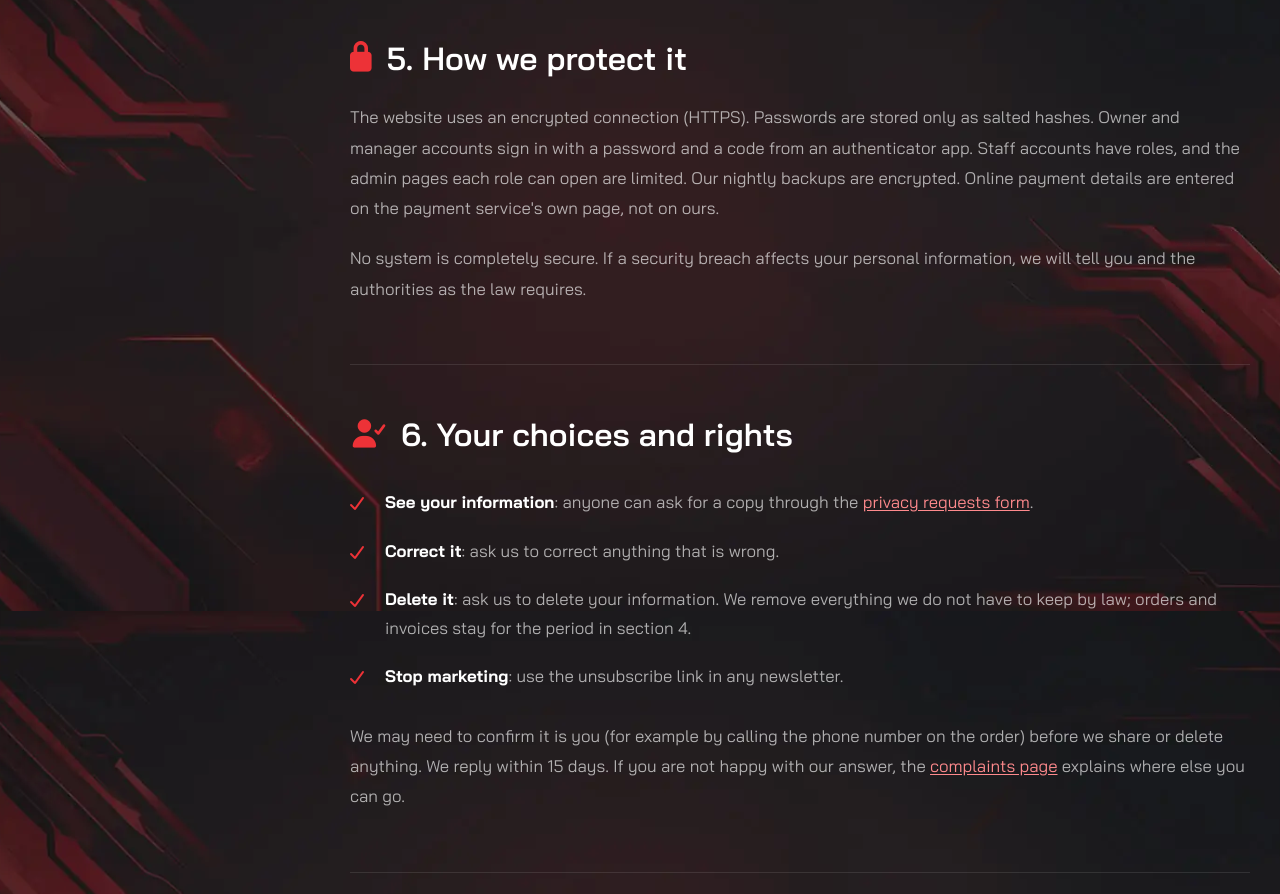
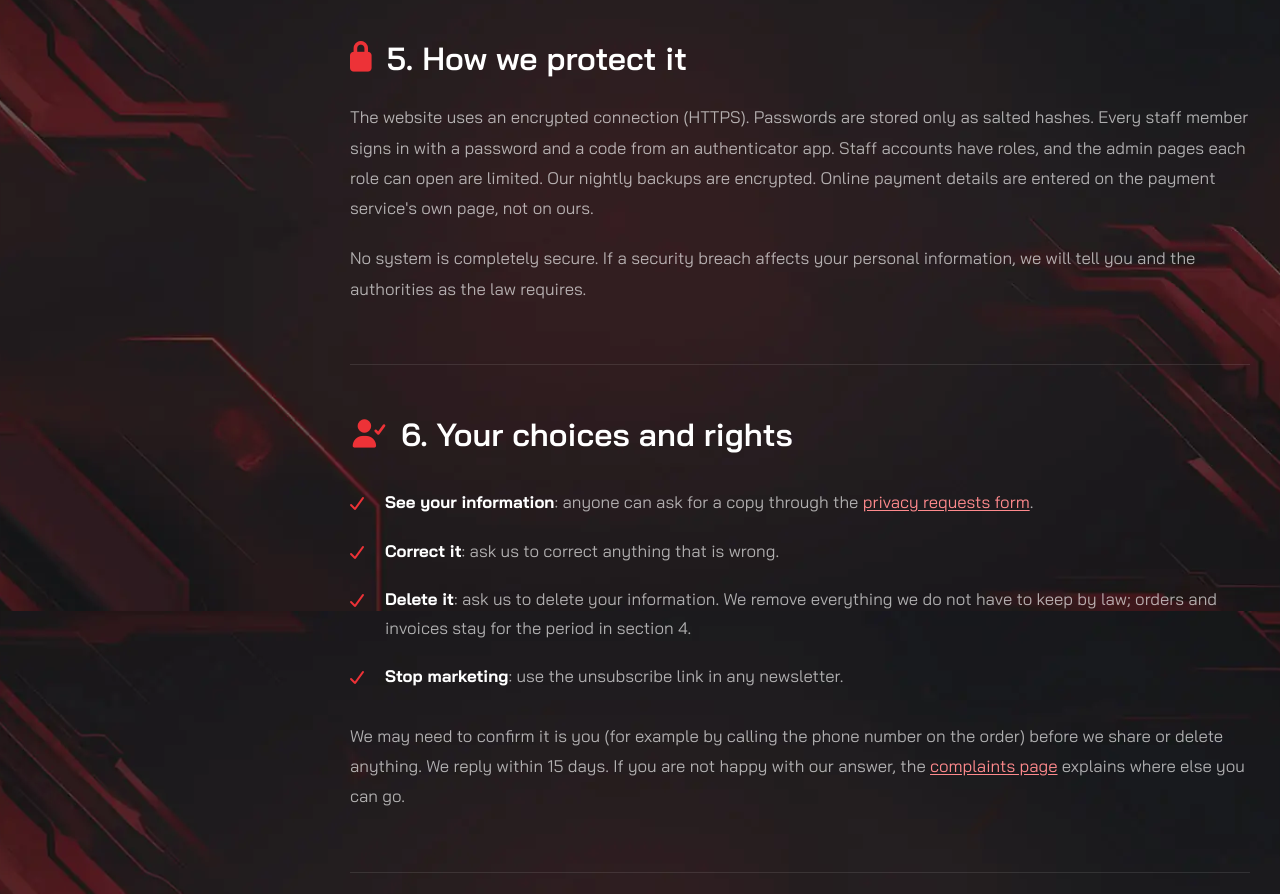
Before and after one commit to kunyonepal/akkugg, a plain HTML site: page privacy-policy.html in a window 1280 px wide. Shown: the part 3389-4283 px from the top of the page. Drawn offline with Linux system fonts and the light colour scheme.

Commit message:
Preview: privacy policy says every staff member uses two-step sign-in
Co-Authored-By: Claude Opus 5.5 <noreply@anthropic.com>
Claude-Session: https://claude.ai/code/session_01DSg6uyNA1FrCYVJVZVsHDz

```diff
--- a/privacy-policy.html
+++ b/privacy-policy.html
@@ -193,7 +193,7 @@
 
 <section class="legal-section" id="security">
 <h2><i class="fas fa-lock" aria-hidden="true"></i> 5. How we protect it</h2>
-<p>The website uses an encrypted connection (HTTPS). Passwords are stored only as salted hashes. Owner and manager accounts sign in with a password and a code from an authenticator app. Staff accounts have roles, and the admin pages each role can open are limited. Our nightly backups are encrypted. Online payment details are entered on the payment service's own page, not on ours.</p>
+<p>The website uses an encrypted connection (HTTPS). Passwords are stored only as salted hashes. Every staff member signs in with a password and a code from an authenticator app. Staff accounts have roles, and the admin pages each role can open are limited. Our nightly backups are encrypted. Online payment details are entered on the payment service's own page, not on ours.</p>
 <p>No system is completely secure. If a security breach affects your personal information, we will tell you and the authorities as the law requires.</p>
 </section>
 
```
